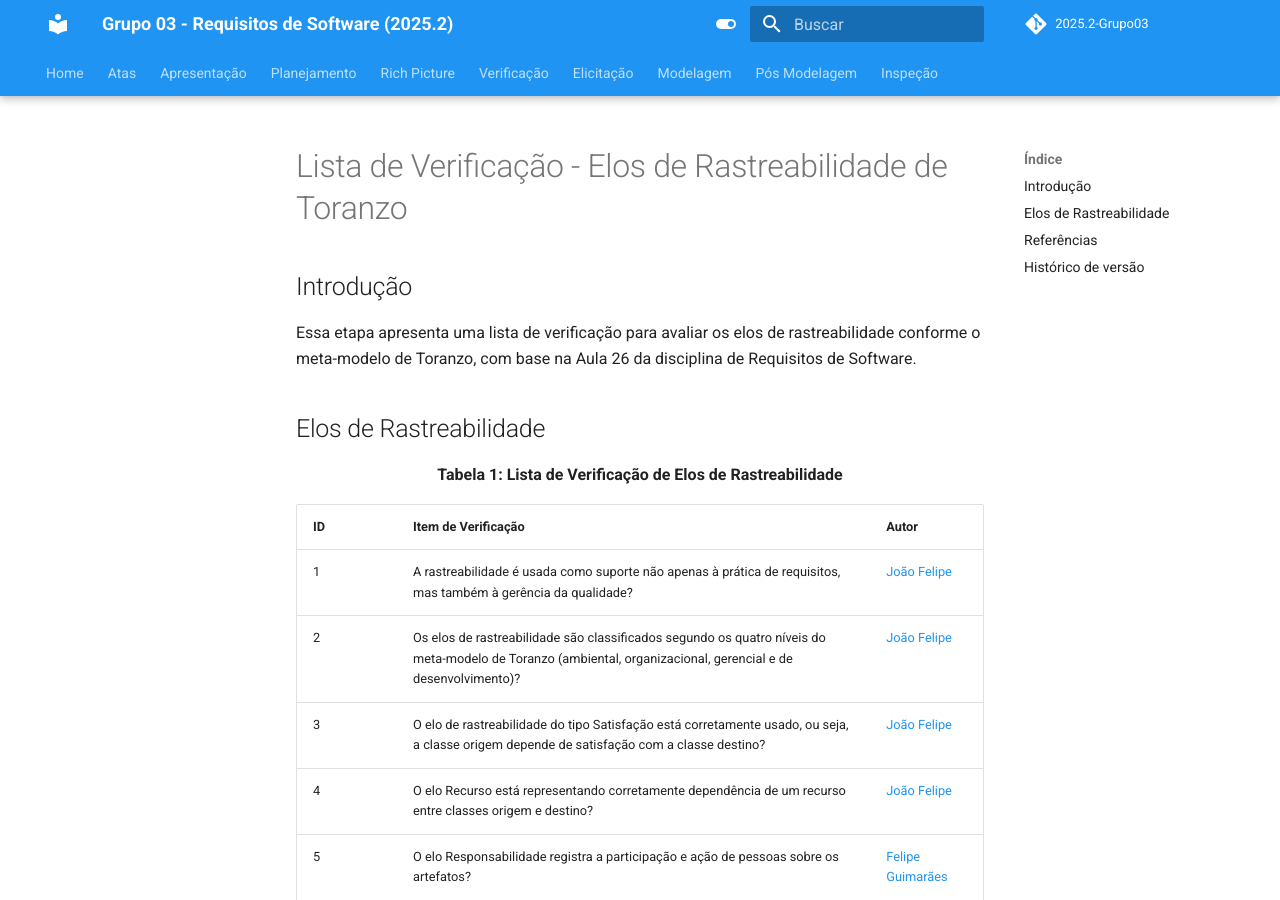
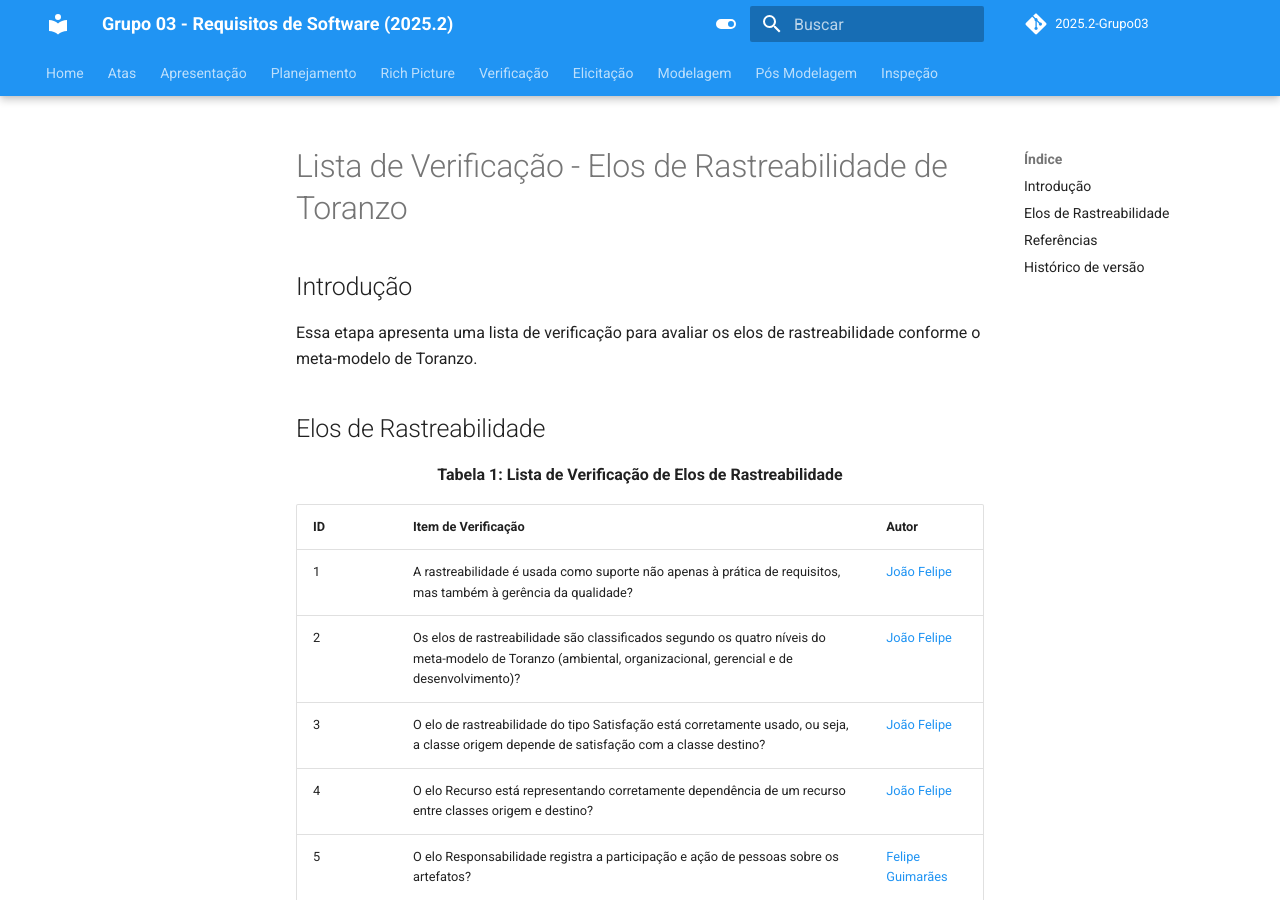
Before and after one commit to Requisitos-de-Software/2025.2-Grupo03, an MkDocs documentation site: the page built from docs/Verificacao/verificacao5.md, in a window 1280 px wide and 900 px high. Built offline with MkDocs 1.6.1 and Material for MkDocs 9.7.7, drawn with Linux system fonts in a browser that asks for light colours; comment, search, counter and statistics services are not loaded.

Commit message:
criação do verificacao5.md

```diff
--- a/docs/Verificacao/verificacao5.md
+++ b/docs/Verificacao/verificacao5.md
@@ -2,7 +2,7 @@
 
 ## Introdução
 
-Essa etapa apresenta uma lista de verificação para avaliar os elos de rastreabilidade conforme o meta-modelo de Toranzo, com base na Aula 26 da disciplina de Requisitos de Software.
+Essa etapa apresenta uma lista de verificação para avaliar os elos de rastreabilidade conforme o meta-modelo de Toranzo.
 
 ## Elos de Rastreabilidade
 
```
